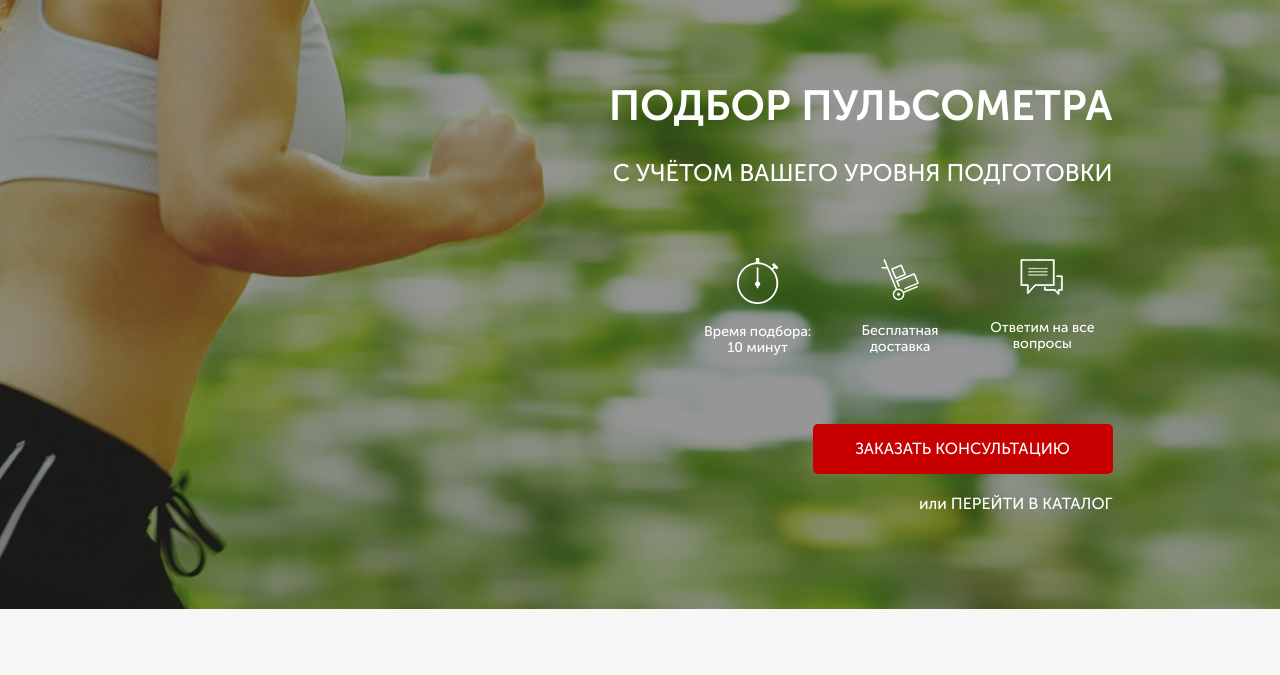
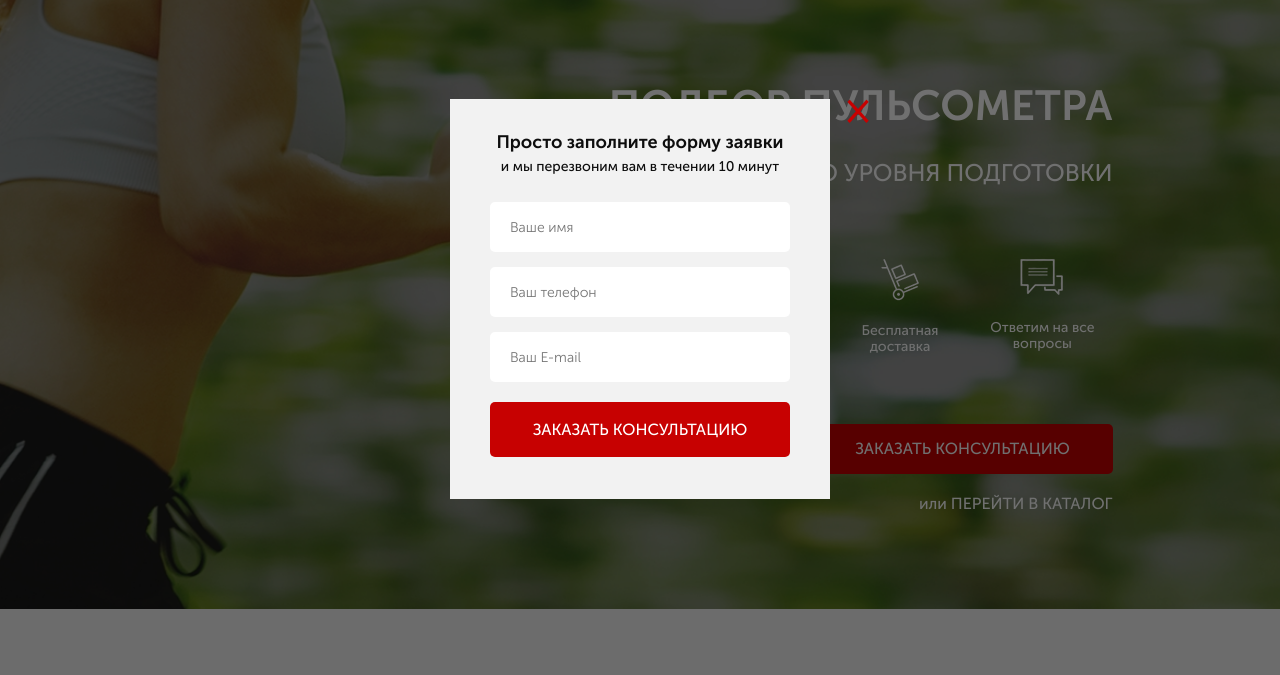
Before and after one commit to Oleksii86/pulsometr, a website: page src/index.html in a window 1280 px wide. Both pictures are taken after a click on the button "ЗАКАЗАТЬ ЗВОНОК". Shown: the part 101-776 px from the top of the page. Drawn offline with nearby package versions, Linux system fonts and the light colour scheme.

Commit message:
Coded modal-windows

```diff
--- a/src/index.html
+++ b/src/index.html
@@ -21,7 +21,7 @@
 					</div>
 					<div class="header__contacts">
 						<a href="tel:+74999228974" class="header__phone">+7 (499) 922-89-74</a>
-						<button class="button">заказать звонок</button>
+						<button data-modal="consultation" class="button">заказать звонок</button>
 					</div>
 				</header>
 
@@ -51,7 +51,7 @@
 						</div>
 					</div>
 
-					<button class="button button_main">заказать кОНСУЛЬТАЦИЮ</button>
+					<button data-modal="consultation" class="button button_main">заказать кОНСУЛЬТАЦИЮ</button>
 					<div class="promo__link">
 					или
 						<a href="#">ПЕРЕЙТИ В КАТАЛОГ</a>
@@ -108,7 +108,7 @@
 					Просто заполните форму заявки <br>
 					и мы перезвоним вам в течении 10 минут
 				</div>
-				<form action="#" class="form form_contact">
+				<form action="#" class="feed-form">
 					<input required type="text" placeholder="Ваше имя">
 					<input required type="number" placeholder="Ваш телефон">
 					<input required type="email" placeholder="Ваш E-mail">
@@ -167,7 +167,7 @@
 						<div class="catalog-item__wrapper">
 							<div class="catalog-item__content catalog-item__content_active">
 								<img src="img/watch-item.jpg" alt="img" class="catalog-item__img">
-								<div class="catalog-item__subtitle">Пульсометр Polar FT1</div>
+								<div class="catalog-item__subtitle">Пульсометр Standart</div>
 								<div class="catalog-item__descr">Для первых шагов в тренировках, основанных на сердечном ритме</div>
 								<a href="#" class="catalog-item__link">ПОДРОБНЕЕ</a>
 							</div>
@@ -447,6 +447,39 @@
 			</div>
 		</footer>
 
+		<div class="overlay" >
+			<div class="modal" id="consultation">
+				<div class="modal__close">&times;</div>
+				<div class="modal__subtitle">Просто заполните форму заявки</div>
+				<div class="modal__descr">и мы перезвоним вам в течении 10 минут</div>
+				<form action="#" class="feed-form feed-form_mt25">
+					<input required type="text" placeholder="Ваше имя">
+					<input required type="number" placeholder="Ваш телефон">
+					<input required type="email" placeholder="Ваш E-mail">
+					<button class="button button_confirm">заказать кОНСУЛЬТАЦИЮ</button>
+				</form>
+			</div>
+
+			<div class="modal" id="order">
+				<div class="modal__close">&times;</div>
+				<div class="modal__subtitle">Ваш заказ:</div>
+				<div class="modal__descr">Пульсометр Polar FT1</div>
+				<form action="#" class="feed-form feed-form_mt25">
+					<input required type="text" placeholder="Ваше имя">
+					<input required type="number" placeholder="Ваш телефон">
+					<input required type="email" placeholder="Ваш E-mail">
+					<button class="button button_confirm">Купить</button>
+				</form>
+			</div>
+
+			<div class="modal modal_mini" id="thanks">
+				<div class="modal__close">&times;</div>
+				<div class="modal__subtitle">Спасибо за вашу заявку!</div>
+				<div class="modal__descr">Наш менеджер свяжется с вами в ближайшее время!</div>
+			</div>
+
+		</div>
+
 
 	<script src="//code.jquery.com/jquery-1.11.0.min.js"></script>
 	<script src="//code.jquery.com/jquery-migrate-1.2.1.min.js"></script>
--- a/src/js/script.js
+++ b/src/js/script.js
@@ -36,4 +36,22 @@ $(document).ready(function(){
 
 		toggleSlide('.catalog-item__link');
 		toggleSlide('.catalog-item__back');
+
+		//Modal!
+
+		$('[data-modal=consultation]').on('click', function() {
+			$('.overlay, #consultation').fadeIn('slow');
+		});
+
+		$('.modal__close').on('click', function() {
+			$('.overlay, #consultation, #order, #thanks').fadeOut('slow');
+		});
+
+
+		$('.button_min').each(function(i) {
+			$(this).on('click', function() {
+				$('#order .modal__descr').text($('.catalog-item__subtitle').eq(i).text());
+				$('.overlay, #order').fadeIn('slow');
+			});
+		});
 	});
--- a/src/sass/blocks/_forms.scss
+++ b/src/sass/blocks/_forms.scss
@@ -1,5 +1,4 @@
-.form {
-    &_contact {
+.feed-form {
     width: 300px;
     margin-top: 36px;
     display: flex;
@@ -20,6 +19,7 @@
             margin-bottom: 20px;
         }
     }
-
+    &_mt25 {
+        margin-top: 25px;
     }
 }
--- /dev/null
+++ b/src/sass/blocks/_modal.scss
@@ -0,0 +1,48 @@
+.overlay {
+	display: none;
+	position: fixed;
+	top: 0;
+	width: 100%;
+	height: 100%;
+	background-color: rgba(0, 0, 0, .56);
+}
+
+.modal {
+	position: absolute;
+	top: 50%;
+	left: 50%;
+	transform: translate(-50%, -50%);
+	width: 380px;
+	min-height: 400px;
+	background-color: #f2f2f2;
+	padding: 30px 40px 40px 40px;
+	&__close {
+		position: absolute;
+		top: 0;
+		right: -40px;
+		font-size: 41px;
+		line-height: 21px;
+		color: $main-color;
+		cursor: pointer;
+	}
+	&__subtitle {
+		color: #0d0d0d;
+		font-size: 18px;
+		font-weight: 700;
+		text-align: center;
+	}
+	&__descr {
+		color: #0d0d0d;
+		font-size: 14px;
+		font-weight: 500;
+		text-align: center;
+	}
+	&_mini {
+		min-height: 140px;
+	}
+
+}
+
+#consultation, #order, #thanks {
+	display: none;
+}
--- a/src/sass/style.scss
+++ b/src/sass/style.scss
@@ -20,4 +20,5 @@
 @import 'blocks/carousel';
 @import 'blocks/catalog';
 @import 'blocks/feeds';
-@import 'blocks/footer'
+@import 'blocks/footer';
+@import 'blocks/modal';
```
Also changed, not shown: src/css/style.min.css. Lines whose indentation alone changed are shown as unchanged.
